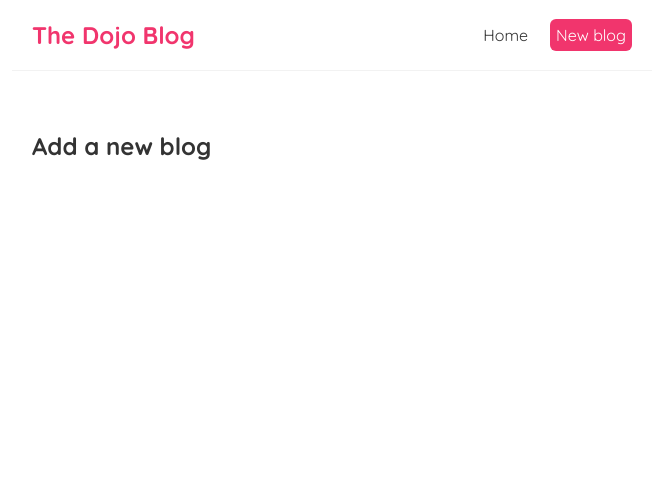
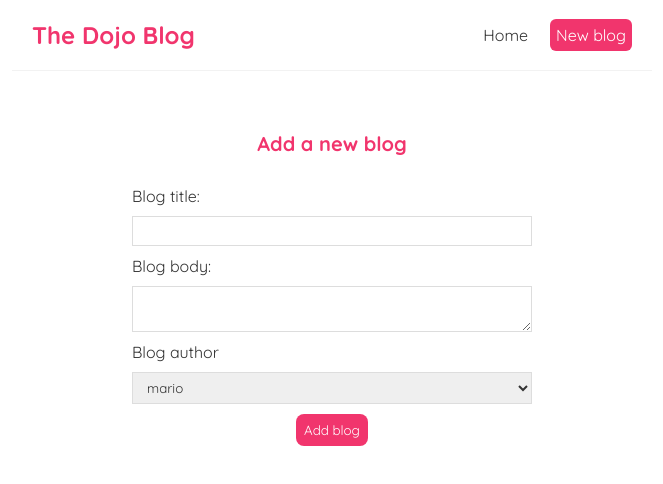
Before and after one commit to beez0mbie/dojo-blog, a React (Create React App) app: page /create in a window 1280 px wide. Shown: the top 484 px of the page, without its empty margins (308-971 px from the left). Built offline with nearby package versions, Linux system fonts and the light colour scheme.

Commit message:
add styles for create

```diff
--- a/src/BlogDetails.js
+++ b/src/BlogDetails.js
@@ -1,11 +1,21 @@
 import { useParams } from "react-router-dom";
+import useFecth from "./useFetch";
 
 const BlogDetails = () => {
     const { id } = useParams()
+    const {data: blog, isPending, error} = useFecth(`http://localhost:8000/blogs/${id}`);
 
     return (
         <div className="blog-details">
-            <h2>Blog details - { id }</h2>
+            {isPending && <div>Loading...</div>}
+            {error && <div>{error}</div>}
+            { blog && (
+                <article>
+                    <h2 className="title">{blog.title}</h2>
+                    <p>Written by {blog.author}</p>
+                    <div className="body">{blog.body}</div>
+                </article>
+            ) }
         </div>
     );
 }
--- a/src/Create.js
+++ b/src/Create.js
@@ -1,7 +1,30 @@
+import { useState } from "react";
+
 const Create = () => {
+    const [title, setTitle] = useState('')
+
     return (
         <div className="create">
             <h2>Add a new blog</h2>
+            <form>
+                <label>Blog title:</label>
+                <input
+                    type="text"
+                    required
+                    value={title}
+                    onChange={(e) => setTitle(e.target.value)}
+                />
+                <label>Blog body:</label>
+                <textarea
+                    required
+                ></textarea>
+                <label>Blog author</label>
+                <select>
+                    <option value='mario'>mario</option>
+                    <option value='yoshi'>yoshi</option>
+                </select>
+                <button>Add blog</button>
+            </form>
         </div>
     );
 }
--- a/src/index.css
+++ b/src/index.css
@@ -70,3 +70,48 @@
   color: #f1356d;
   margin-bottom: 8px;
 }
+
+.blog-details .title {
+  font-size: 20px;
+  color: #f1356d;
+  margin-bottom: 10px;
+}
+
+.blog-details .body {
+  margin: 20px 0;
+}
+
+.create {
+  max-width: 400px;
+  margin: 0 auto;
+  text-align: center;
+}
+
+.create label {
+  text-align: left;
+  display: block;
+}
+
+.create h2 {
+  font-size: 20px;
+  color: #f1356d;
+  margin-bottom: 30px;
+}
+
+.create input, .create textarea, .create select {
+  width: 100%;
+  padding: 6px 10px;
+  margin: 10px 0px;
+  border: 1px solid #ddd;
+  box-sizing: border-box;
+  display: block;
+}
+
+.create button {
+  background: #f1356d;
+  color: #fff;
+  border: 0;
+  padding: 8px;
+  border-radius: 8px;
+  cursor: pointer;
+}
```
